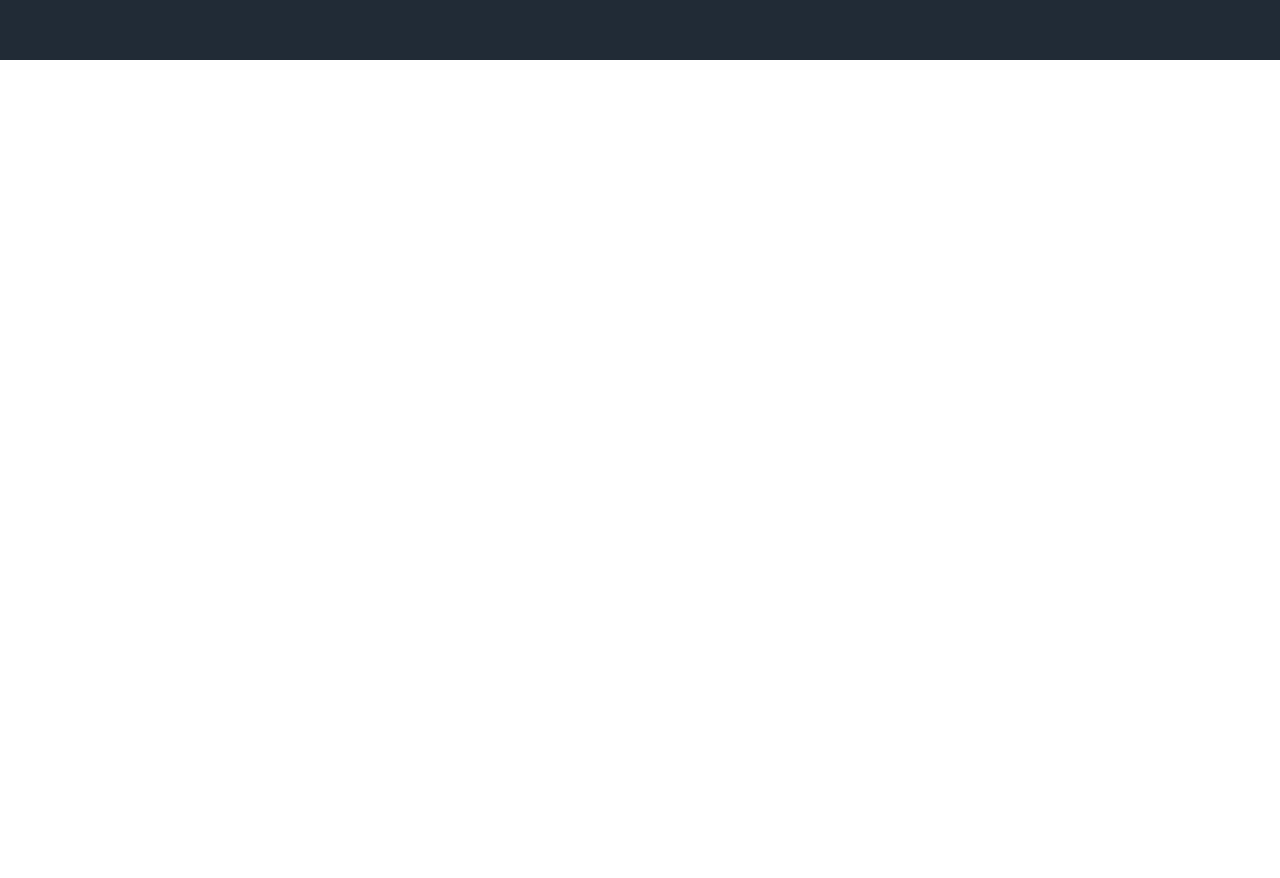
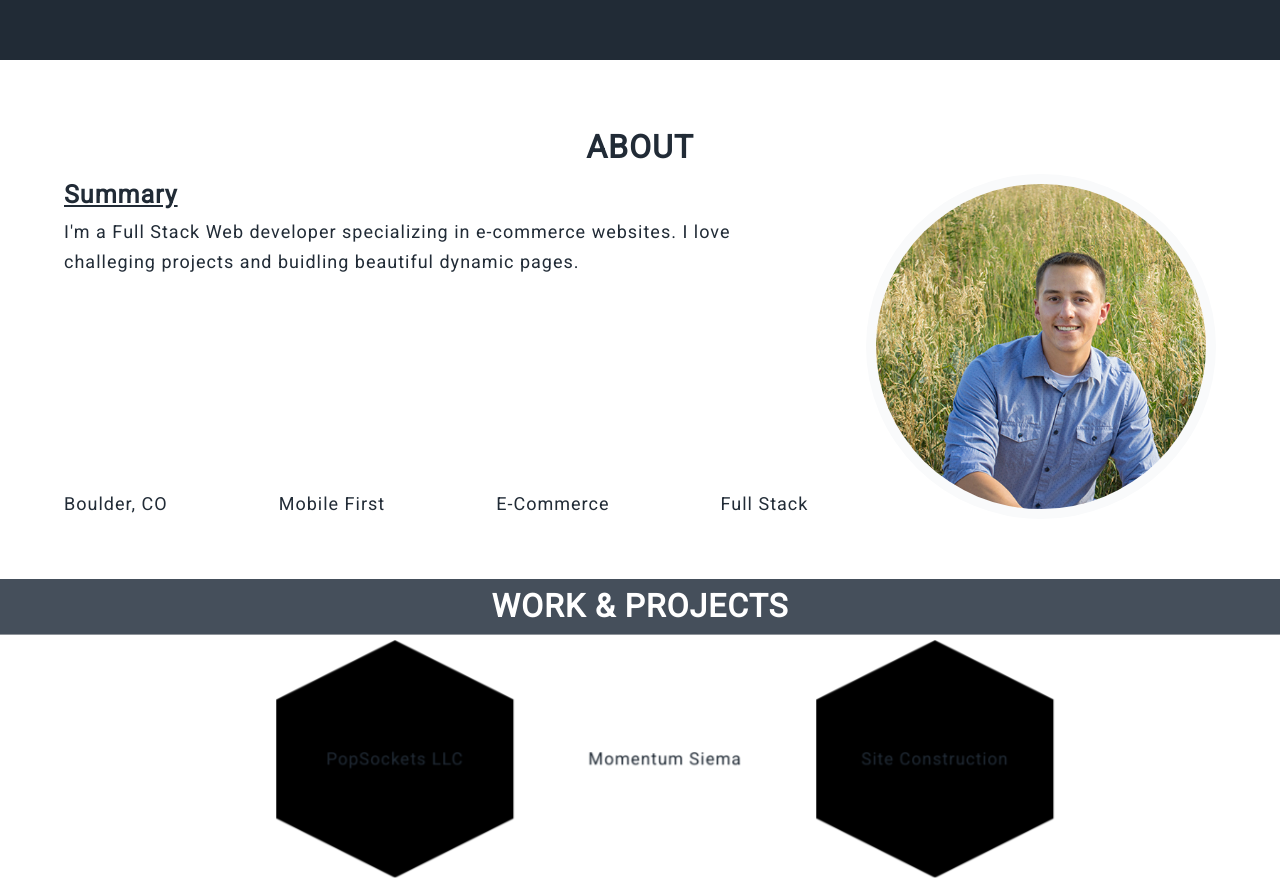
Before and after one commit to smartbadger/personal-portfolio, a website: page index.html in a window 1280 px wide. Shown: the part 740-1618 px from the top of the page. Before the commit the page ends 800 px from the top, so only its background shows below. Drawn offline with Linux system fonts and the light colour scheme.

Commit message:
base layer about styling, transfer project grid

```diff
--- a/index.html
+++ b/index.html
@@ -10,13 +10,63 @@
 </head>
 
 <body>
-	<!-- Home / Intro -->
+	<!-- HOME / CHART  SECTION -->
 	<section id="home" class="chart">
 		<div class="chart__canvas-wrapper">
 			<canvas id="canvas"></canvas>
 		</div>
 		<h1 class="chart__heading">Hi, I'm Connor</h1>
 		<h2 class="chart__subheading">Full Stack Web Developer</h2>
+	</section>
+	<!-- ABOUT SECTION-->
+	<section class="page-section">
+		<div class="page-section__container">
+			<h2 class="page-section__title">ABOUT</h2>
+			<div class="grid">
+				<div class="grid__item">
+					<h3>Summary</h3>
+					<p>I'm a Full Stack Web developer specializing in e-commerce websites. I love challeging projects and buidling
+						beautiful dynamic pages.
+					</p>
+				</div>
+				<img class="grid__item--double page-section__image--border" src="assets/images/profile@0,5.jpg" />
+				<div class="grid__item icon-container">
+					<div class="icon-item">
+						<p class="icon__text">Boulder, CO</p>
+					</div>
+					<div class="icon-item">
+						<p class="icon__text">Mobile First</p>
+					</div>
+					<div class="icon-item">
+						<p class="icon__text">E-Commerce</p>
+					</div>
+					<div class="icon-item">
+						<p class="icon__text">Full Stack</p>
+					</div>
+				</div>
+			</div>
+		</div>
+	</section>
+	<!-- WORK & PROJECTS -->
+	<section class="page-section">
+		<h2 class="page-section__title--alt">WORK & PROJECTS</h2>
+		<div class="project-grid">
+			<div class="project-grid__item">
+				<div class="project-grid__hexagon">
+					<p>PopSockets LLC</p>
+				</div>
+			</div>
+			<div class="project-grid__item">
+				<div class="project-grid__hexagon">
+					<p>Momentum Siema</p>
+				</div>
+			</div>
+			<div class="project-grid__item">
+				<div class="project-grid__hexagon">
+					<p>Site Construction</p>
+				</div>
+			</div>
+		</div>
 	</section>
 	<!-- foooot -->
 	<footer>
--- a/sass/abstracts/_mixins.scss
+++ b/sass/abstracts/_mixins.scss
@@ -3,10 +3,10 @@
     padding-bottom: calc((768/1024) * 100%);
     height: 0;
 }
-@mixin flex-container($justify: 'center', $align: 'center') {
+@mixin flex-container($justify: center, $align: center) {
     display: flex;
-    justify-content: center;
-    align-items: center;
+    justify-content: $justify;
+    align-items: $align;
 
 }
 @mixin set-animation-position {
--- a/sass/abstracts/_variables.scss
+++ b/sass/abstracts/_variables.scss
@@ -3,8 +3,12 @@
 $black: #000;
 $white: #fff;
 
+$ltr-grey: #F9FAFB;
 
 $ink: #212B36;
+$lt-ink: #454F5B;
+$ltr-ink: #637381;
+$lte-ink: #919EAB;
 
 
 $purple: #9C6ADE;
--- a/sass/base/_base.scss
+++ b/sass/base/_base.scss
@@ -29,7 +29,6 @@ html {
 }
 body {
   box-sizing: border-box;
-  overflow: hidden;
 }
 .hidden {
   visibility: hidden;
--- a/sass/base/_typography.scss
+++ b/sass/base/_typography.scss
@@ -7,7 +7,10 @@ body {
     letter-spacing: 1px;
 }
 h1 { font-size: 4rem;}
-h2 { font-size: 2.2rem;}
-h3 { font-size: 2rem;}
+h2 { font-size: 3.2rem;}
+h3 {
+    font-size: 2.5rem;
+    text-decoration: underline;
+}
 h4 { font-size: 2rem;}
 p { font-size: 1.8rem;}
--- /dev/null
+++ b/sass/components/_page-section.scss
@@ -0,0 +1,108 @@
+.page-section {
+    display: block;
+    width: 100%;
+    &__container {
+        width: 90%;
+        padding: 6rem 0;
+        max-width: 120rem;
+        margin: 0 auto;
+    }
+    &__title {
+        display: block;
+        text-align: center;
+        &--alt {
+            display: block;
+            text-align: center;
+            background: $lt-ink;
+            color: $white;
+            box-shadow: 0px 1px rgba($ink, 0.5);
+        }
+    }
+    &__image {
+        &--border {
+            border: 1rem solid $ltr-grey;
+            border-radius: 50%;
+            max-width: 35rem;
+        }
+    }
+}
+
+.icon-container {
+    @include flex-container(space-between, flex-end);
+}
+.grid {
+    display: grid;
+    grid-template-columns: 1fr 1fr 1fr;
+    grid-gap: 5%;
+    width: 100%;
+    &__item {
+        grid-column: span 2;
+        &--double {
+            grid-column: span 1;
+            grid-row: span 2;
+        }
+    }
+}
+
+.project-grid {
+    display: grid;
+    grid-template-columns: repeat(6, 12.5rem);
+    grid-column-gap: 1rem;
+    grid-auto-rows: 20rem;
+    margin-bottom: 5rem;
+    max-width: calc(6 * 12.5rem);
+    margin: auto;
+    @include media(tablet){
+        grid-template-columns: repeat(4, 12.5rem);
+    }
+    @include media(phone) {
+        grid-template-columns: repeat(4, 7.5rem);
+        grid-auto-rows: 13rem;
+    }
+
+    &__item {
+        grid-column: span 2;
+        &:nth-child(5n+1) { grid-column-start: 1;}
+        &:nth-child(5n+2) { grid-column-start: 3;}
+        &:nth-child(5n+3) { grid-column-start: 5;}
+        &:nth-child(5n+4) { grid-column-start: 2;}
+        &:nth-child(5n) { grid-column-start: 4;}
+        &:nth-child(even) .project-grid__hexagon {
+            background: $white;
+        }
+        &:nth-child(odd) .project-grid__hexagon {
+            background: $black;
+        }
+        @include media(tablet){
+            &:nth-child(5n+1) { grid-column-start: 1;}
+            &:nth-child(5n+2) { grid-column-start: 3;}
+            &:nth-child(5n+3) { grid-column-start: 2;}
+            &:nth-child(5n+4) { grid-column-start: 1;}
+            &:nth-child(5n) { grid-column-start: 3;}
+        }
+    }
+
+    &__hexagon {
+        display: flex;
+        justify-content: center;
+        align-items: center;
+        padding: 1rem;
+        text-align: center;
+        margin-left: .5rem;
+        width: 25rem;
+        height: 25rem;
+        cursor: pointer;
+        clip-path: polygon(50% 0%, 100% 25%, 100% 75%, 50% 100%, 0% 75%, 0% 25%);
+        transform: scale(.95);
+        will-change: scale;
+        transition: all .25s;
+        @include media(phone){
+            width: 15rem;
+            height: 15rem;
+        }
+        &:hover {
+            transform: scale(1.1);
+        }
+
+    }
+}
--- a/sass/styles.scss
+++ b/sass/styles.scss
@@ -8,5 +8,6 @@
 @import "base/utilities";
 
 @import "components/chart";
+@import "components/page-section";
 
 @import "layout/header";
```
Also changed, not shown: css/styles.css.
